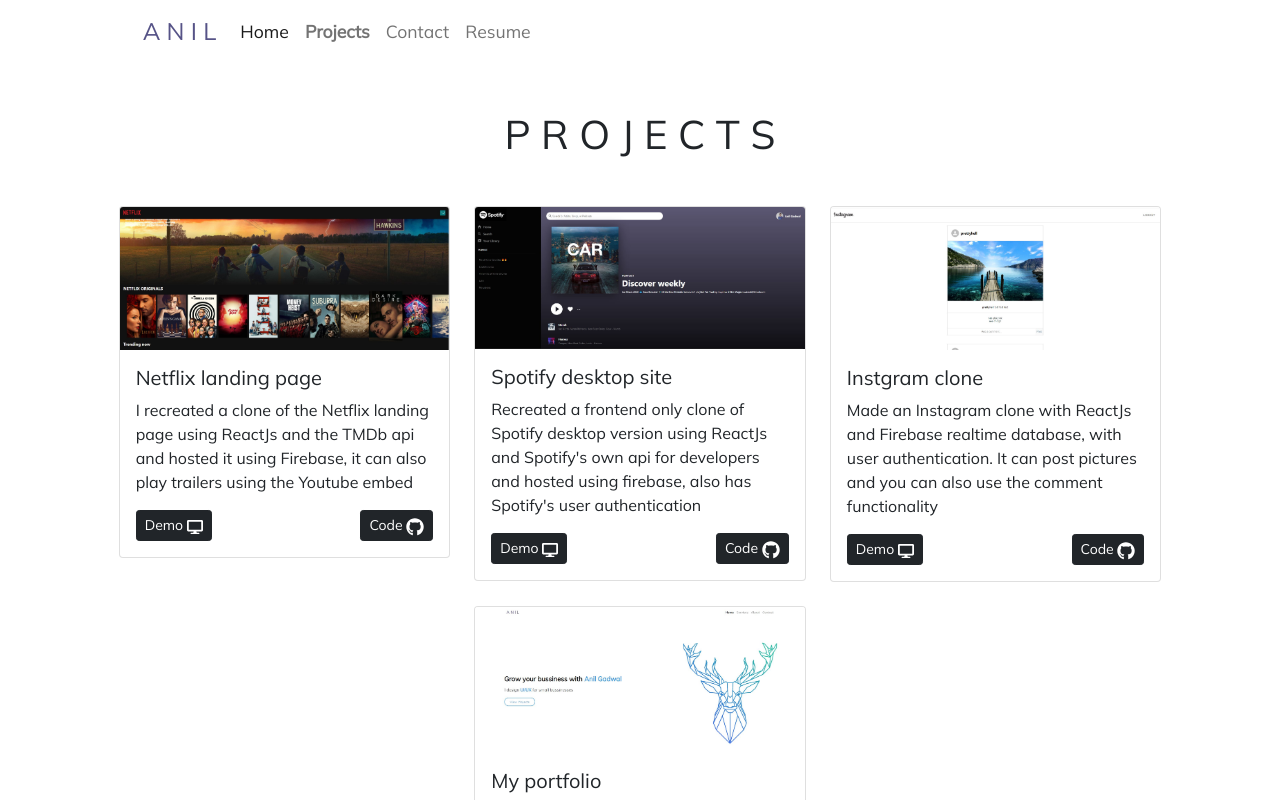
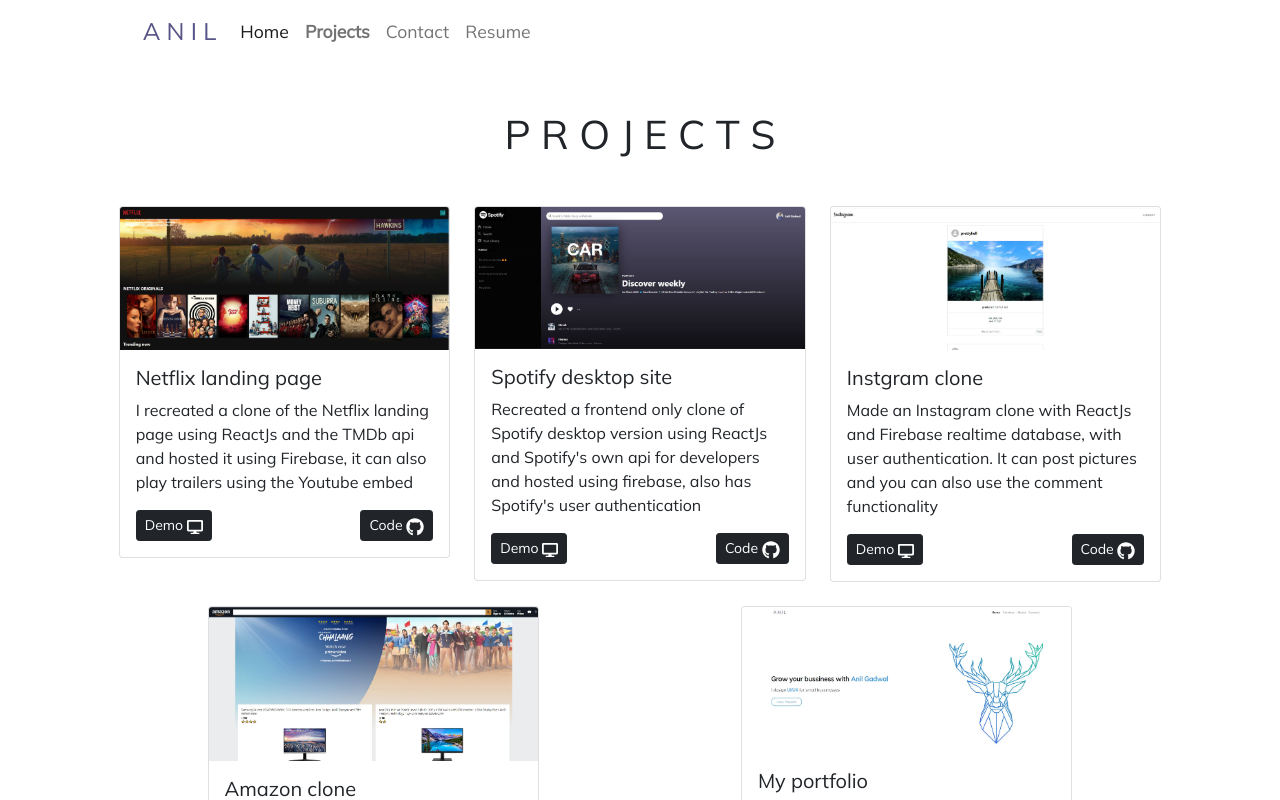
Before and after one commit to AnilGadwal/My-Portfolio, a React (Create React App) app: page /project in a window 1280 px wide. Shown: the top 800 px of the page. Built offline with nearby package versions, Linux system fonts and the light colour scheme.

Commit message:
Added amazon clone to the Projects section

```diff
--- a/src/Pdata.js
+++ b/src/Pdata.js
@@ -2,6 +2,7 @@
 import spotify from "./projects/spotify.jpg"
 import instagram from "./projects/instagram.jpg"
 import portfolio from "./projects/portfolio.jpg"
+import amazon from "./projects/amazon.JPG"
 
 const Pdata = [
     {
@@ -29,12 +30,21 @@
     },
 
     {
+        imgsrc: amazon,
+        title: "Amazon clone",
+        desc: "Made this using amazon clone using reactJS, materialUI, react Router, Context Api",
+        liveUrl: "https://clone-90d65.web.app/",
+        gitUrl: "https://github.com/AnilGadwal/amazon-clone/"
+    },
+
+    {
         imgsrc: portfolio,
         title: "My portfolio",
         desc: "Made this Portfolio from scratch using ReactJs and bootstrap components",
         liveUrl: "https://my-portfolio-76ddd.web.app/",
         gitUrl: "https://github.com/AnilGadwal/My-portfolio/"
     },
+
 ]
 
 export default Pdata;
```
Also changed, not shown: src/projects/amazon.JPG (added).
